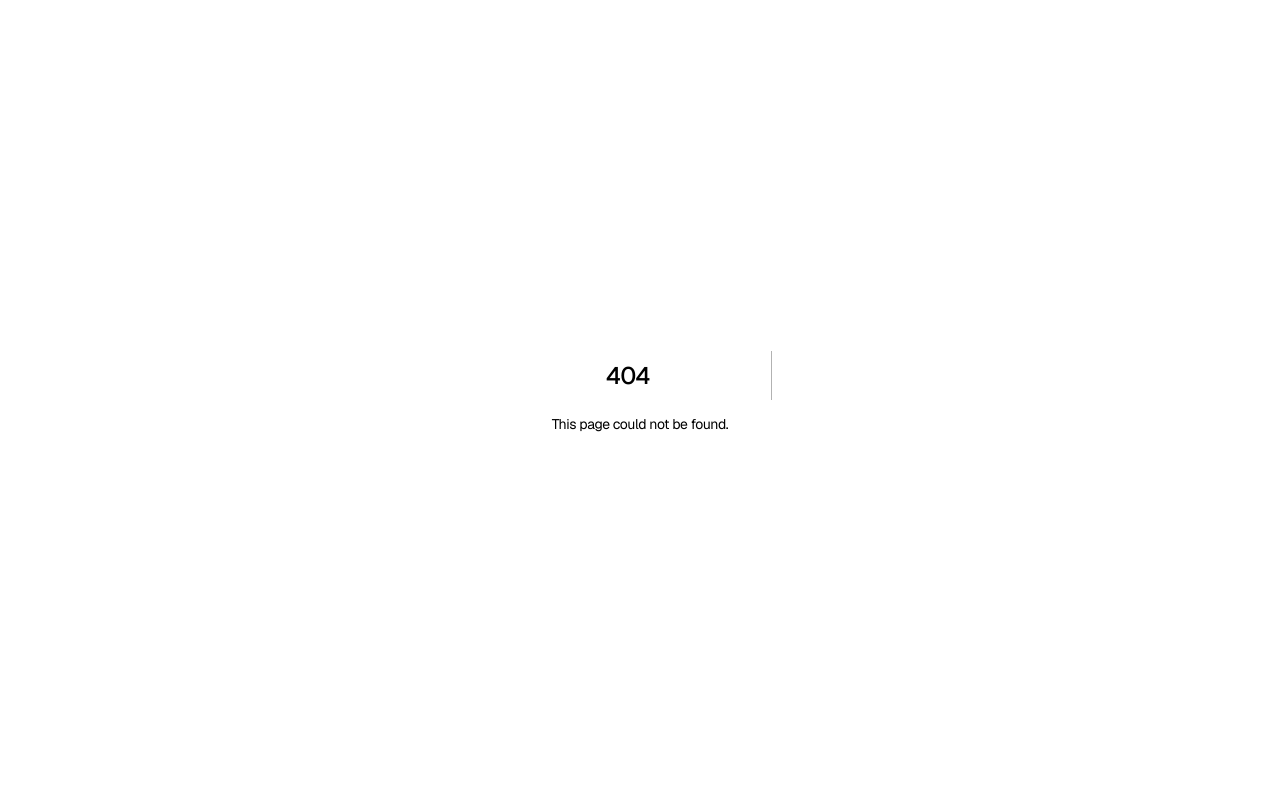
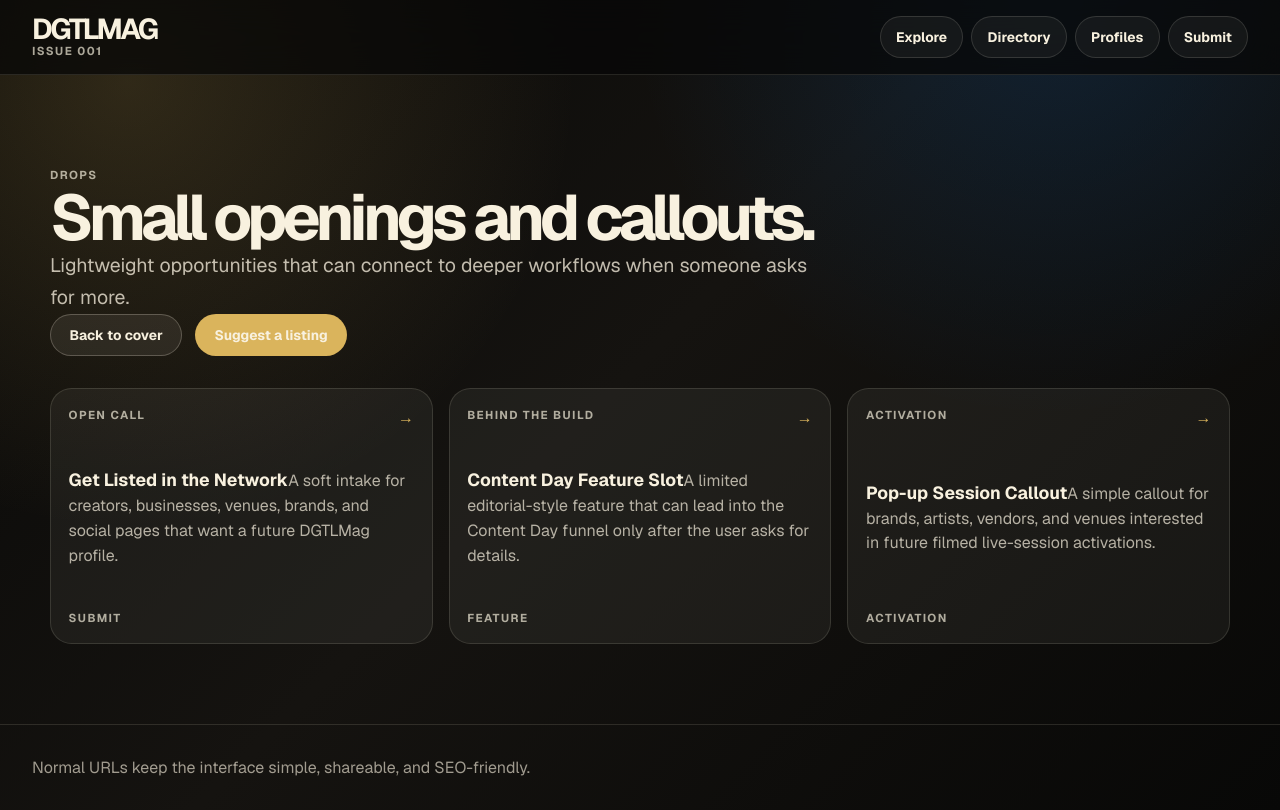
Before and after one commit to stfphen/content-checkout-funnel, a Next.js app: page /drops in a window 1280 px wide. Before the commit this address had no page. Built offline with nearby package versions, Linux system fonts and the light colour scheme.

Commit message:
Add DGTLMag drops route

```diff
--- /dev/null
+++ b/app/drops/page.jsx
@@ -0,0 +1,10 @@
+import DgtlMagCollectionPage from "../../components/dgtlmag/DgtlMagCollectionPage";
+
+export const metadata = {
+  title: "Drops | DGTLMag",
+  description: "View open callouts and lightweight opportunities from DGTLMag."
+};
+
+export default function DropsPage() {
+  return <DgtlMagCollectionPage type="drops" />;
+}
```
